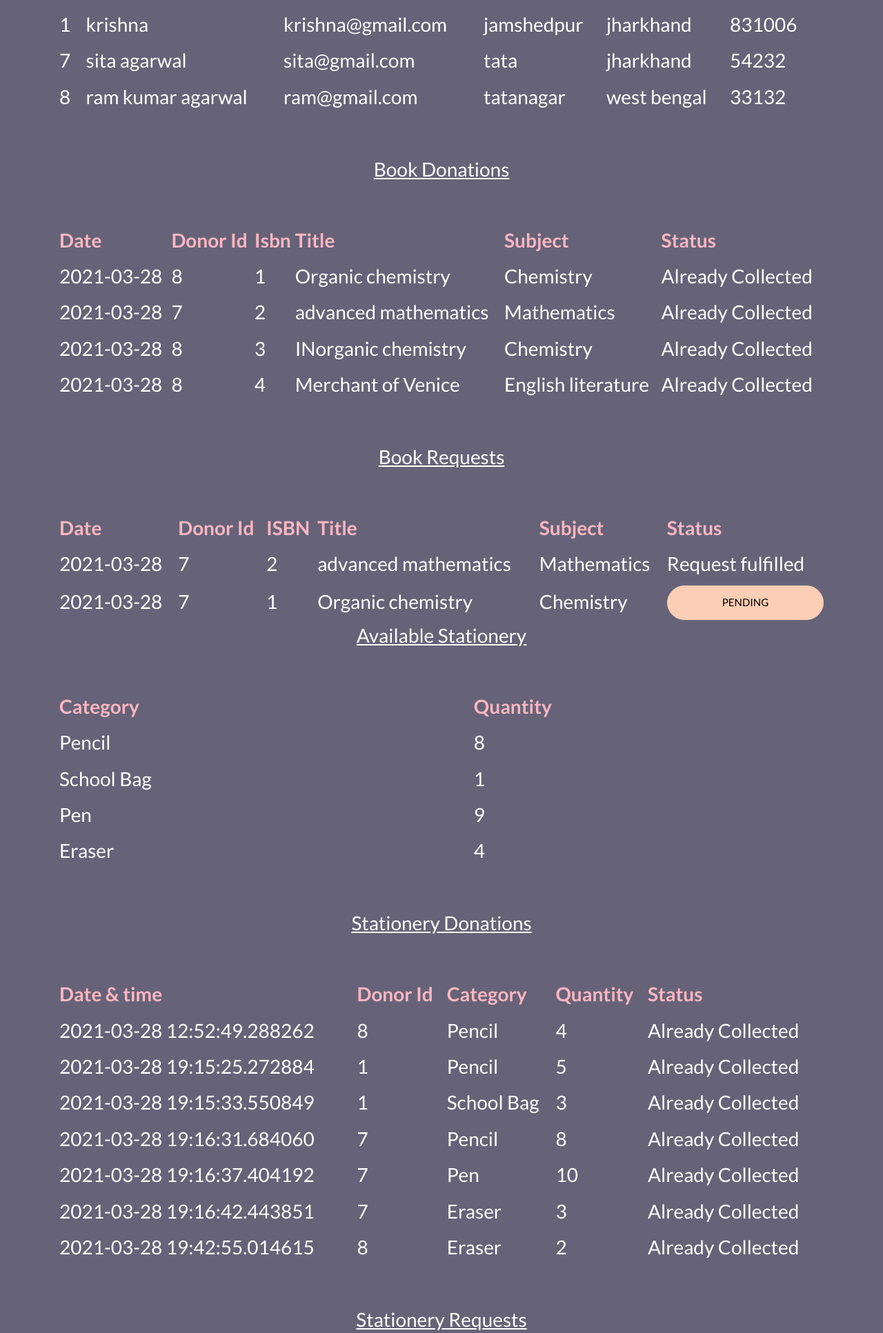
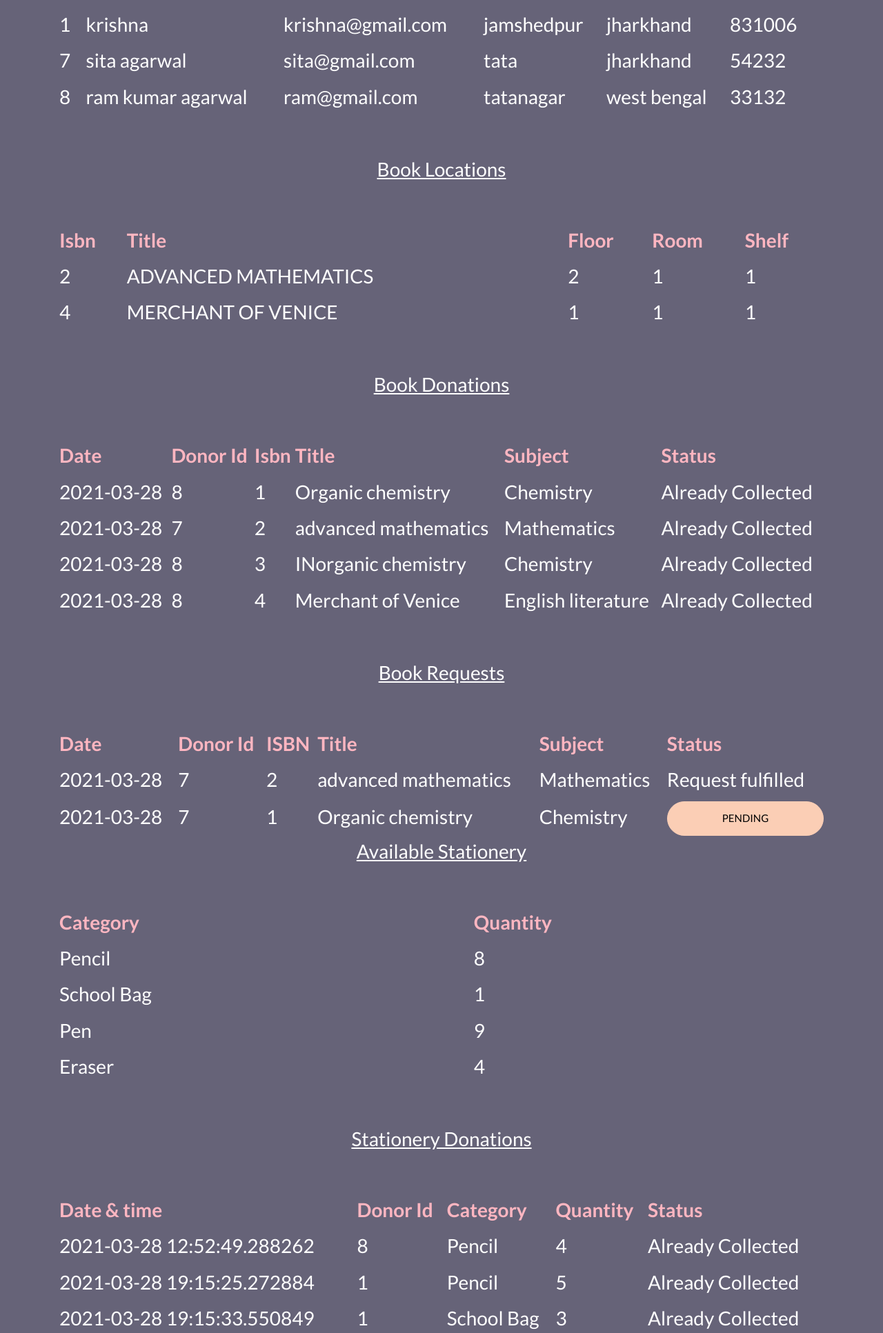
Before and after one commit to rsrkpatwari1234/DoReI, a Django app: page /dorei/manage/ in a window 1280 px wide. Shown: the part 1154-3087 px from the top of the page at 69% size. Run offline with Django 3.2, Linux system fonts and the light colour scheme; data comes from the database, SQL or seed files in the repository; both versions use the stored data as it was after the commit; some libraries are stand-ins or nearby versions.

Commit message:
book location done

```diff
--- a/dorei/models.py
+++ b/dorei/models.py
@@ -6,7 +6,7 @@ from django.core.validators import RegexValidator
 class Location(models.Model):
     location_id = models.AutoField(db_column='location_id', primary_key=True)
     floor = models.IntegerField(db_column='floor',default=1)
-    room = models.CharField(db_column='room', max_length=5, default=1)               #can change to IntegerField
+    room = models.IntegerField(db_column='room', default=1)               #can change to IntegerField
     shelf = models.IntegerField(db_column='shelf',default=1)
 
     def __str__(self):
--- a/dorei/templates/manager_ui.html
+++ b/dorei/templates/manager_ui.html
@@ -68,6 +68,34 @@
           <td >{{user.city}}</td>
           <td >{{user.state}}</td>
           <td >{{user.postal_code}}</td>
+        </tr>
+        {% endfor %}
+      </table>
+      {% endif %}
+
+      <div class="row justify-content-center">
+        <div class="col-md-6 text-center mb-5">
+          <br></br>
+          <h2 class="heading-section"><u>Book Locations</u></h2>
+        </div>
+      </div>
+
+      {% if book_location %}
+      <table style="width:100%">
+        <tr class="heading-section" style="color:#FFB6C1;">
+          <th>Isbn</th>
+          <th>Title</th>
+          <th>Floor</th>
+          <th>Room</th>
+          <th>Shelf</th>
+        </tr>
+        {% for donation in book_location %}
+        <tr class="heading-section" style="color:#FFFFFF">
+          <td>{{donation.isbn}}</td>
+          <td>{{donation.title}}</td>
+          <td>{{donation.floor}}</td>
+          <td>{{donation.room}}</td>
+          <td>{{donation.shelf}}</td>
         </tr>
         {% endfor %}
       </table>
--- a/dorei/urls.py
+++ b/dorei/urls.py
@@ -20,5 +20,6 @@ urlpatterns = [
     #path('isrequested_stationery/<int:user_id>/<slug:t_time>/', views.isrequested_stationery, name='isrequested_stationery'),
     re_path(r'^isdonated_stationery/(?P<user_id>[0-9]+)/(?P<t_time>[-0-9_: .]+)/$', views.isdonated_stationery,name='isdonated_stationery'),
     re_path(r'^isrequested_stationery/(?P<user_id>[0-9]+)/(?P<t_time>[-0-9_:. ]+)/$', views.isrequested_stationery,name='isrequested_stationery'),
+    path('locate_book/', views.locate_book, name='locate_book'),
     path('signOut/', views.signOut, name='signOut'),
 ]
--- a/dorei/views.py
+++ b/dorei/views.py
@@ -13,7 +13,7 @@ from django.urls import reverse
 import json
 
 def insert_using_raw_sql(sql):
-    #print('sql - ', sql)
+    print('sql - ', sql)
     cursor = connection.cursor()
     try:
         cursor.execute(sql)
@@ -23,7 +23,7 @@ def insert_using_raw_sql(sql):
         return False
 
 def update_using_raw_sql(sql):
-    #print('sql - ', sql)
+    print('sql - ', sql)
     cursor = connection.cursor()
     try:
         cursor.execute(sql)
@@ -33,7 +33,7 @@ def update_using_raw_sql(sql):
         return False
 
 def select_using_raw_sql(sql):
-    #print('sql - ', sql)
+    print('sql - ', sql)
     cursor = connection.cursor()
     try:
         cursor.execute(sql)
@@ -423,6 +423,9 @@ def manage(request):
         du.house_number AS house_number,du.street_number AS street_number,du.street_name AS street_name,du.city AS city,du.state AS state,du.postal_code AS postal_code\
         FROM dorei_user AS du")
 
+    book_location = select_using_raw_sql("SELECT db.isbn AS isbn,UPPER(db.title) AS title,dl.floor AS floor,dl.room AS room,dl.shelf AS shelf \
+     FROM dorei_book AS db, dorei_location AS dl WHERE db.location_id IS NOT NULL AND dl.location_id=db.location_id")
+
     book_donations = select_using_raw_sql("SELECT dbd.user_id AS user_id,date(dbd.t_time) AS t_time,dbd.isbn AS isbn,db.title AS title,db.subject AS subject,dbd.is_collected AS verify\
      FROM dorei_bookdonate AS dbd, dorei_book AS db WHERE db.isbn=dbd.isbn")
 
@@ -449,6 +452,7 @@ def manage(request):
             'stationery_donors':stationery_donors[0]['COUNT(DISTINCT(ds.user_id))'],
             'charity_details':charity_details,
             'user_details':user_details,
+            'book_location':book_location,
             'book_donations':book_donations,
             'book_requests':book_requests,
             'available_stationery':available_stationery,
@@ -463,8 +467,11 @@ def isdonated_book(request,user_id,isbn):
     update_using_raw_sql(command)
     # results = select_using_raw_sql("SELECT * FROM dorei_bookdonate")
     # print(json.dumps(results,indent=4))
-
-    return redirect(reverse('manage'))
+    data = {
+        'isbn':isbn,
+    }
+    return render(request, 'locate_book.html', data)
+    #return redirect(reverse('manage'))
 
 def isrequested_book(request,user_id,isbn):
     command = "UPDATE dorei_bookrequest SET is_delivered=1 WHERE user_id="+str(user_id)+" AND isbn='"+str(isbn)+"'"
@@ -500,3 +507,22 @@ def isrequested_stationery(request,user_id,t_time):
     # print(json.dumps(results,indent=4))
 
     return redirect(reverse('manage'))
+
+def locate_book(request):
+
+    if request.method == "POST":
+        isbn = request.POST.get("isbn")
+        floor = request.POST.get("floor")
+        room = request.POST.get("room")
+        shelf = request.POST.get("shelf")
+
+        result = select_using_raw_sql("SELECT * FROM dorei_location AS dl WHERE dl.floor="+str(floor)+" AND dl.room="+str(room)+" AND dl.shelf="+str(shelf))
+
+        if len(result) == 0:
+            command = "INSERT INTO dorei_location(floor,room,shelf) VALUES("+str(floor)+","+str(room)+","+str(shelf)+")"
+            if insert_using_raw_sql(command):
+                result = select_using_raw_sql("SELECT location_id FROM dorei_location AS dl WHERE dl.floor="+str(floor)+" AND dl.room="+str(room)+" AND dl.shelf="+str(shelf))
+                update_using_raw_sql("UPDATE dorei_book SET location_id="+str(result[0]['location_id'])+" WHERE isbn='"+str(isbn)+"'")
+        else:
+            return render(request, 'locate_book.html', {'isbn':isbn})
+    return redirect(reverse('manage'))
```
Also changed, not shown: dorei/templates/locate_book.html (added, +41 -0 lines), db.sqlite3.
